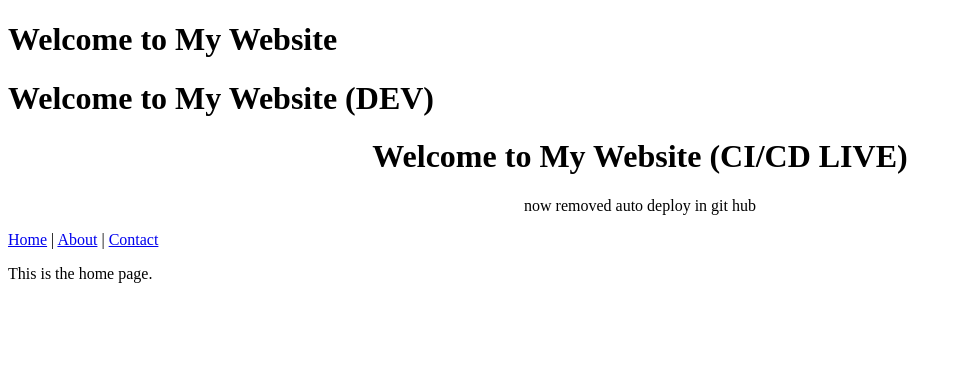
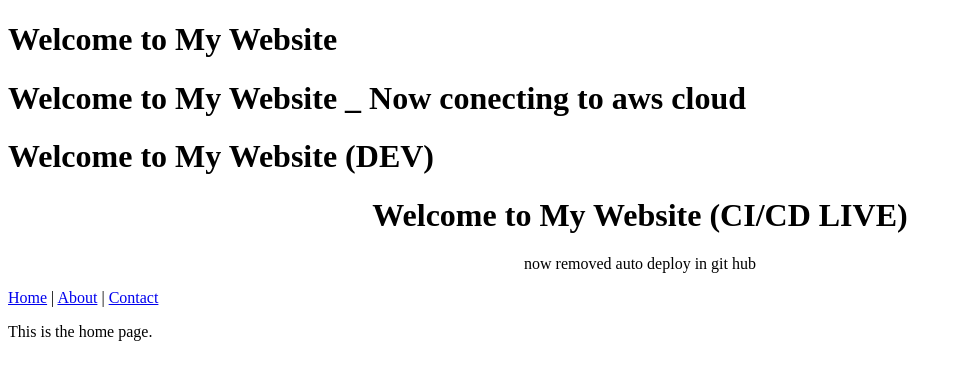
Before and after one commit to hemanthnanduriii/gitwebsite2, a plain HTML site: page index.html in a window 1280 px wide. Shown: the whole page, without its empty margins (0-962 px from the left). Drawn offline with Linux system fonts and the light colour scheme.

Commit message:
awc cloud

```diff
--- a/index.html
+++ b/index.html
@@ -6,6 +6,7 @@
 <body>
 
 <h1>Welcome to My Website</h1>
+<h1>Welcome to My Website _ Now conecting to aws cloud</h1>
 <h1>Welcome to My Website (DEV)</h1>
 <center>
     <h1>Welcome to My Website (CI/CD LIVE)</h1>
```
